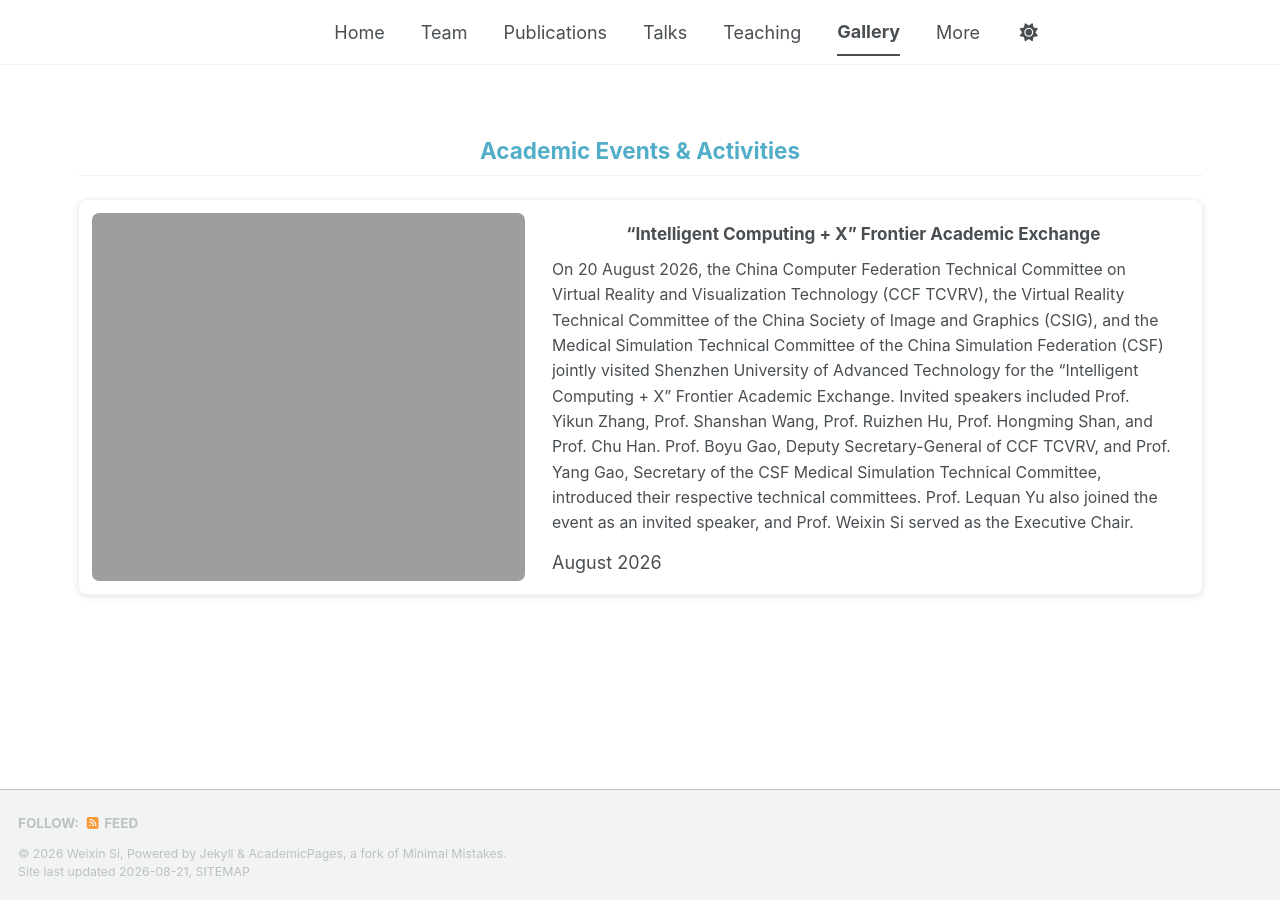
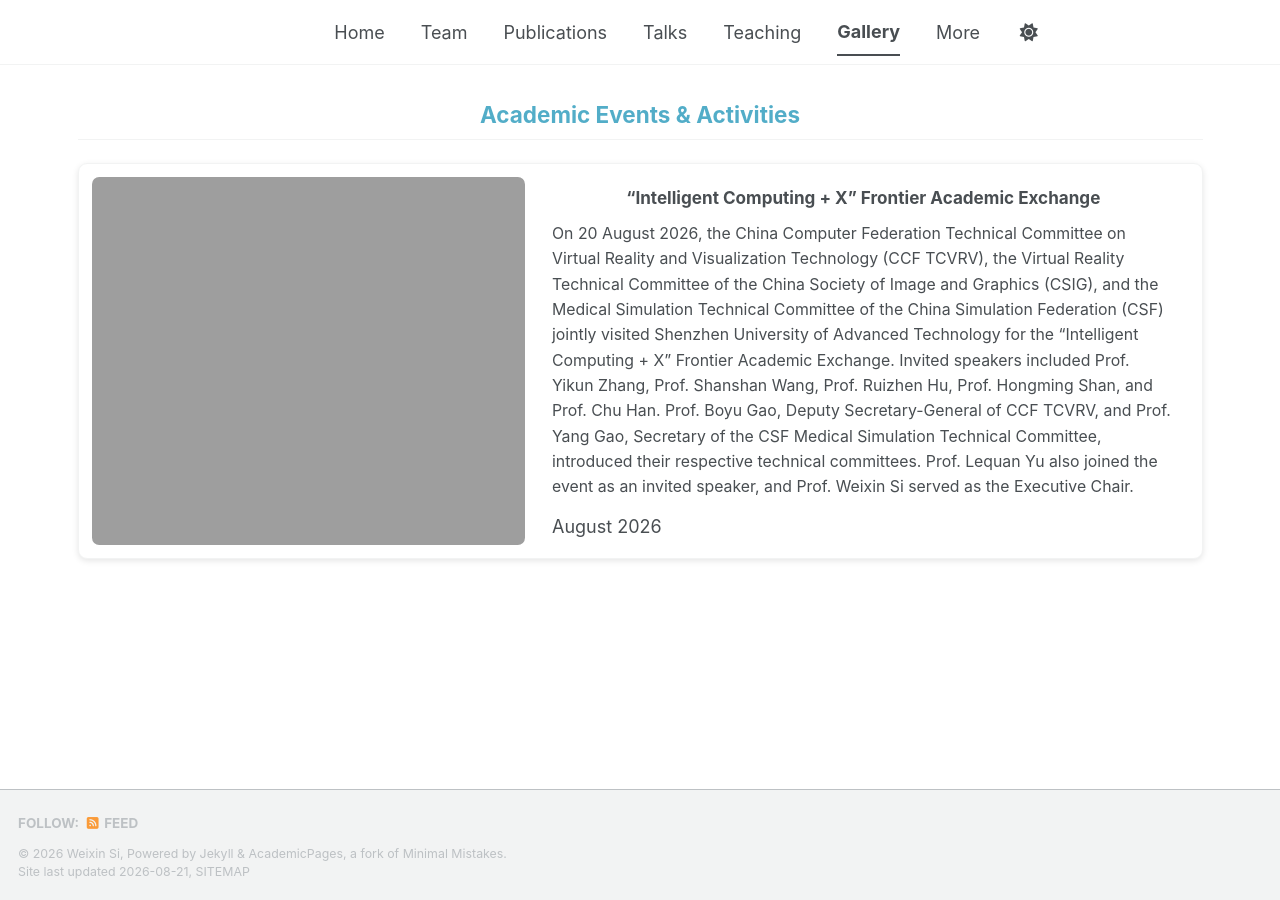
Before and after one commit to WeixinSi/weixinsi.github.io, a Jekyll site: the page built from _pages/gallery.md, in a window 1280 px wide. Built offline with Jekyll 4.4.1, drawn with Linux system fonts in a browser that asks for light colours; a style sheet for code colours, icons or effects is not loaded.

Commit message:
Remove residual Gallery title spacing

```diff
--- a/_sass/layout/_academic-profile.scss
+++ b/_sass/layout/_academic-profile.scss
@@ -20,6 +20,10 @@
   margin: 2rem 0 1.25rem;
   text-align: center;
   color: var(--global-link-color);
+}
+
+.page__content > .academic-gallery__group:first-child > .academic-gallery__heading {
+  margin-top: 0;
 }
 
 .academic-gallery__section {
```
Also changed, not shown: 1 other file.
